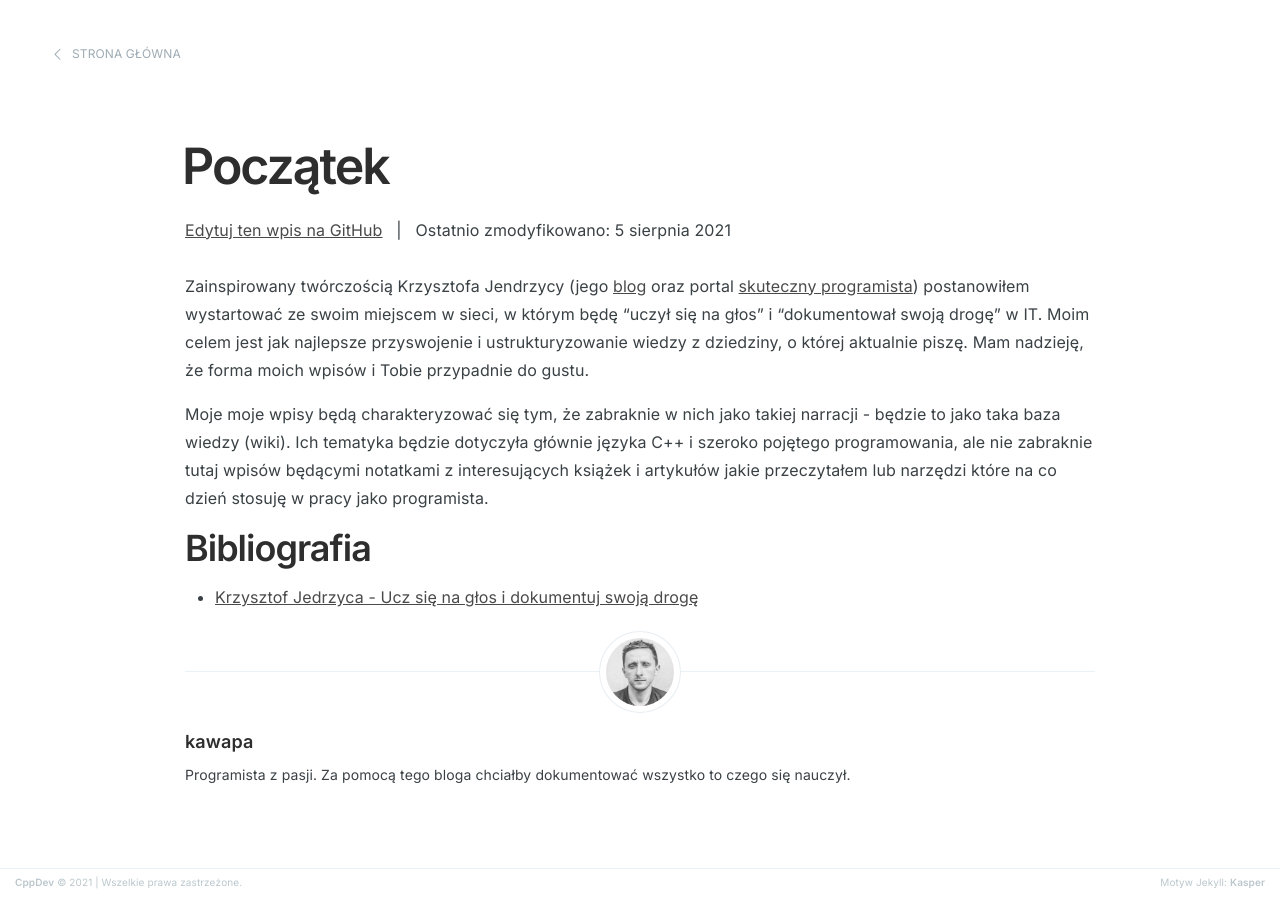
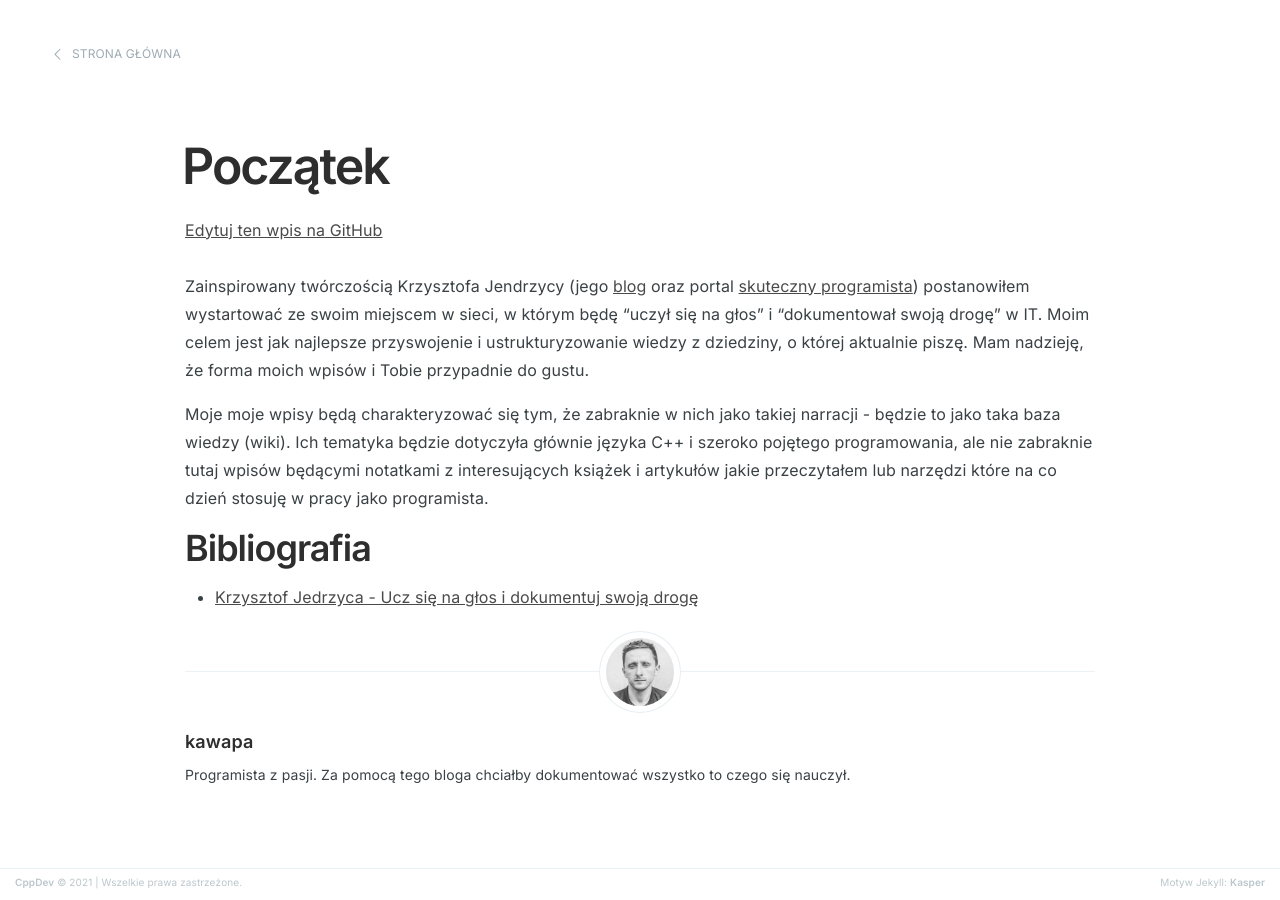
Before and after one commit to kawapa/kawapa.github.io, a Jekyll site: the page built from _posts/2021-08-05-poczatek.md, in a window 1280 px wide. Built offline with Jekyll 4.4.1, drawn with Linux system fonts in a browser that asks for light colours.

Commit message:
Remove modification time from posts

```diff
--- a/_layouts/post.html
+++ b/_layouts/post.html
@@ -16,27 +16,7 @@ post_class: post-template
 
         <header class="post-header">
             <h1 class="post-title">{{ page.title }}</h1>
-            <a href="{{site.github.repository_url}}/blob/master/{{page.relative_path}}">Edytuj ten wpis na GitHub</a>
-            {% if page.last_modified_at %} &nbsp;&nbsp;|&nbsp;&nbsp; Ostatnio zmodyfikowano:
-            {% assign m = page.date | date: "%-m" %}
-            {{ page.date | date: "%-d" }}
-            {% case m %}
-              {% when '1' %}stycznia
-              {% when '2' %}lutego
-              {% when '3' %}marca
-              {% when '4' %}kwietnia
-              {% when '5' %}maja
-              {% when '6' %}czerwca
-              {% when '7' %}lipca
-              {% when '8' %}sierpnia
-              {% when '9' %}września
-              {% when '10' %}października
-              {% when '11' %}listopada
-              {% when '12' %}grudnia
-            {% endcase %}
-            {{ page.date | date: "%Y" }}
-            {% endif %}
-            <br><br>
+            <a href="{{site.github.repository_url}}/blob/master/{{page.relative_path}}">Edytuj ten wpis na GitHub</a><br><br>
         </header>
 
         <section class="post-content">
```
